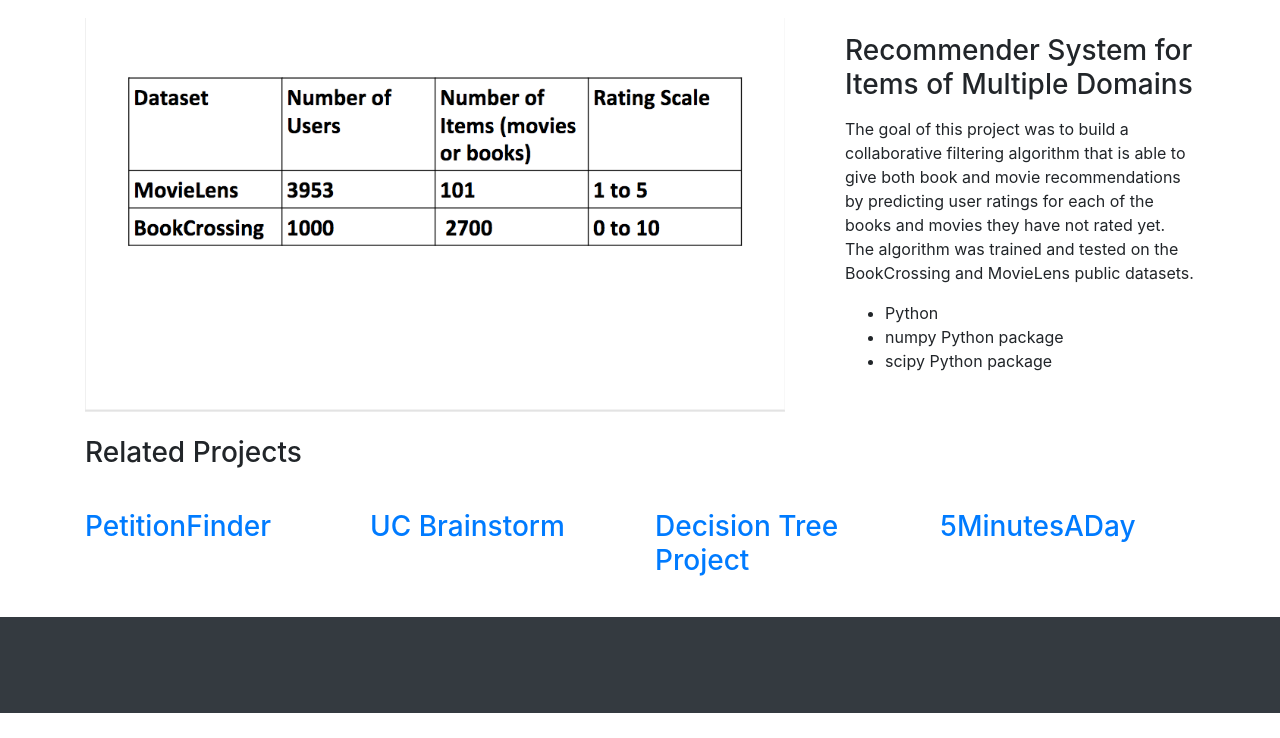
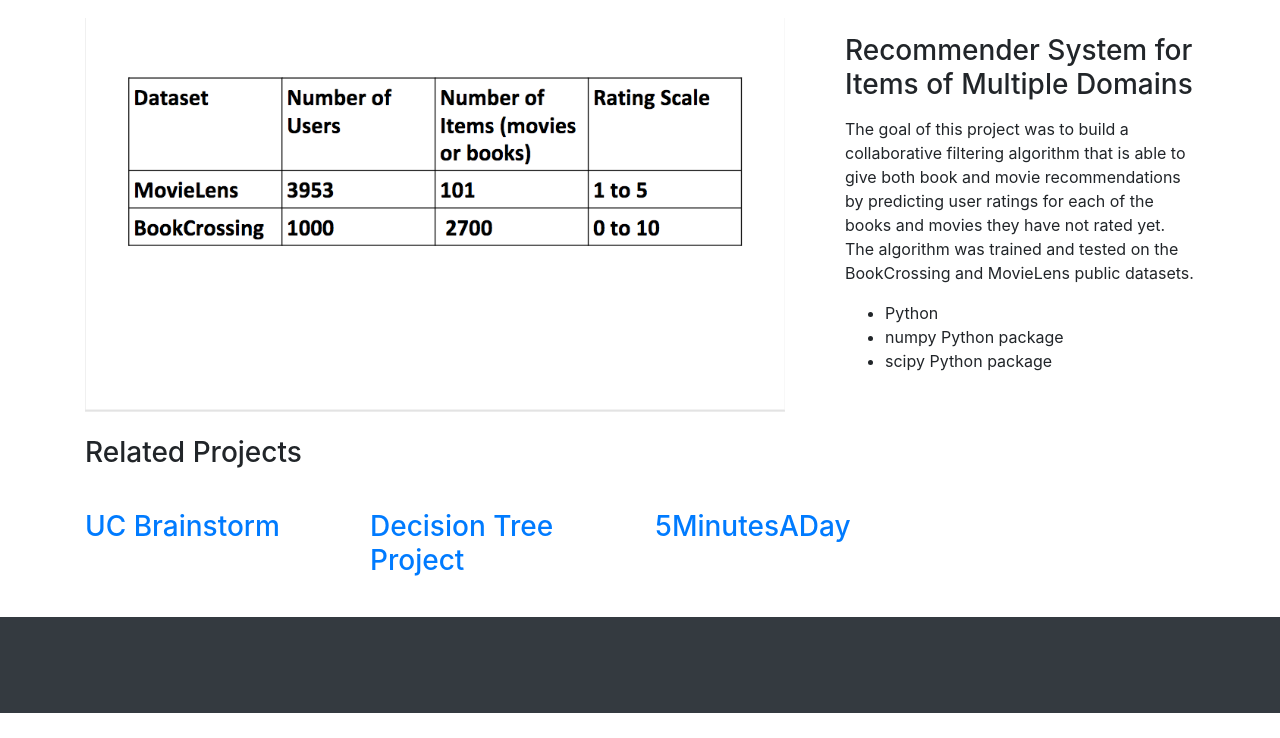
Before and after one commit to nikhitashanker/nikhitashanker.github.io, a website: page portfolio/indexrecommendersystem.html in a window 1280 px wide. Shown: the part 62-800 px from the top of the page. Drawn offline with Linux system fonts and the light colour scheme.

Commit message:
Update indexrecommendersystem.html

```diff
--- a/portfolio/indexrecommendersystem.html
+++ b/portfolio/indexrecommendersystem.html
@@ -74,13 +74,6 @@
       <div class="row">
 
         <div class="col-md-3 col-sm-6 mb-4">
-          <a href="index5min.html">
-          <a href="indexpetitionfinder.html">
-          	<h3 class="my-3">PetitionFinder</h3>
-          </a>
-        </div>
-
-        <div class="col-md-3 col-sm-6 mb-4">
           <a href="indexucbrainstorm.html">
           	<h3 class="my-3">UC Brainstorm</h3>
           </a>
```
